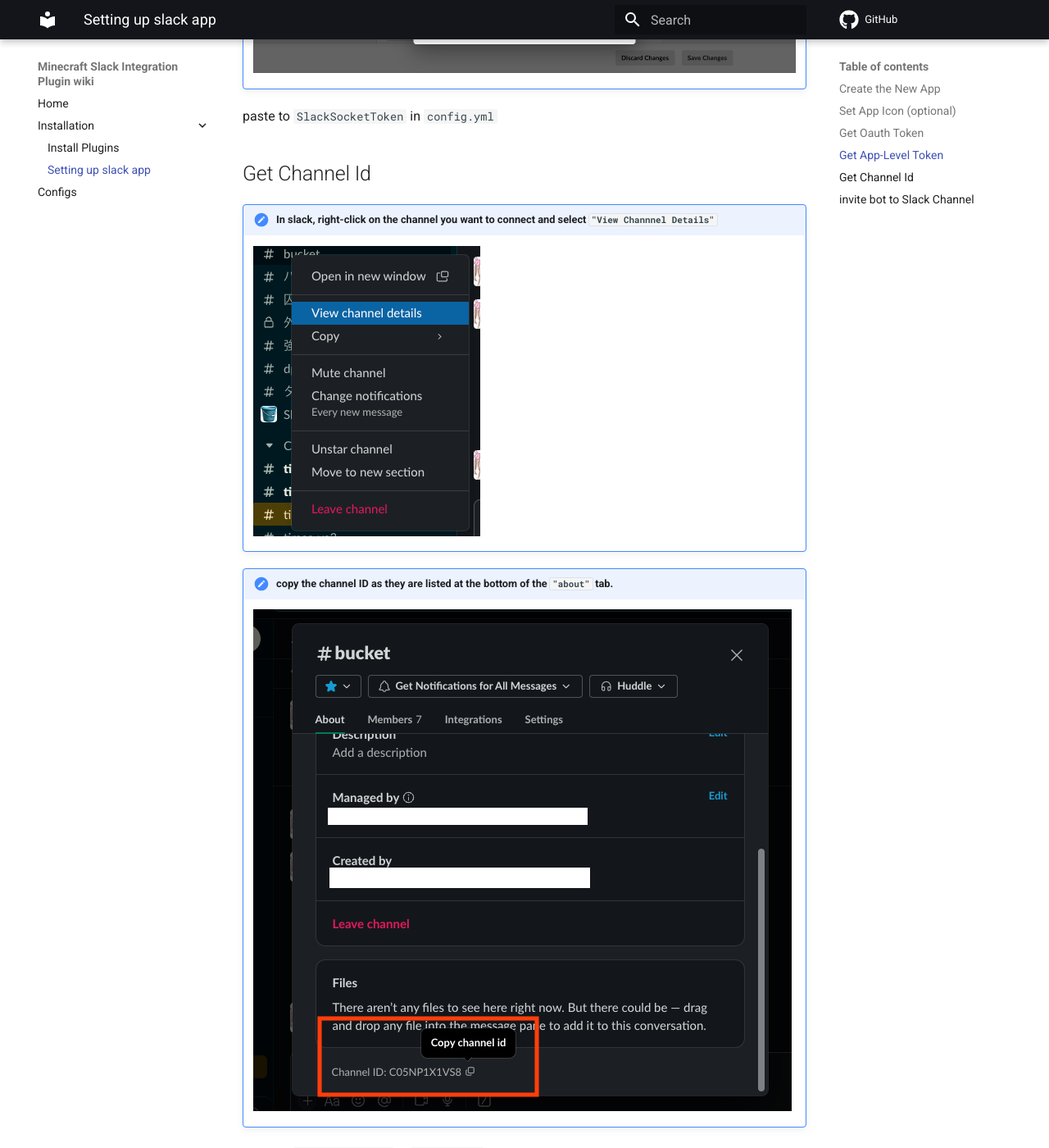
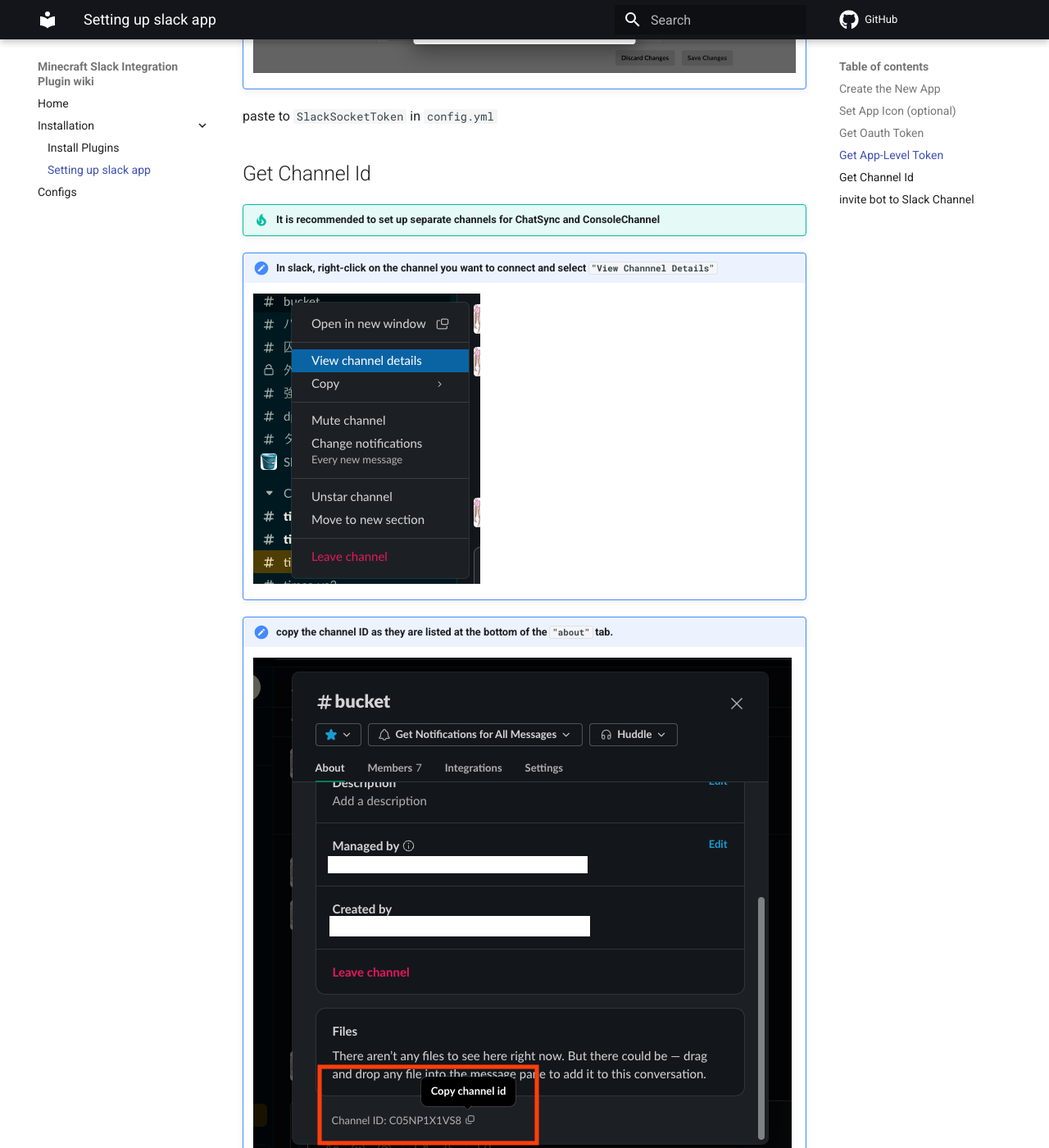
Before and after one commit to howyi/MCSlackIntegration, an MkDocs documentation site: the page built from docs/slack_app.md, in a window 1280 px wide and 1400 px high, scrolled down 5070 px. Shown: the whole window at 82% size. Built offline with MkDocs 1.6.1 and Material for MkDocs 9.7.7, drawn with Linux system fonts in a browser that asks for light colours; comment, search, counter and statistics services are not loaded; some of the changed text lies outside the part shown.

Commit message:
update docs consoleChannel

```diff
--- a/docs/slack_app.md
+++ b/docs/slack_app.md
@@ -45,13 +45,15 @@
 
 ## Get Channel Id
 
+!!! tip "It is recommended to set up separate channels for ChatSync and ConsoleChannel"
+
 !!! note "In slack, right-click on the channel you want to connect and select `"View Channnel Details"`"
     ![slack_channel_details](images/slack_channel_details.png)
 
 !!! note "copy the channel ID as they are listed at the bottom of the `"about"` tab."
     ![get_slack_channel_id](images/get_slack_channel_id.png)
 
-paste to `SlackChannelId` in `config.yml`
+paste to `ChatSync.SlackChannelId` or `Console.SlackChannelId` in `config.yml`
 
 ## invite bot to Slack Channel
 !!! note "On the slack channel you want to connect to, type `/invite` and select `"Add apps to this channel"` add `Minecraft server`."
```
Also changed, not shown: README.md (+5 -0 lines), docs/images/console_channel.png (added).
